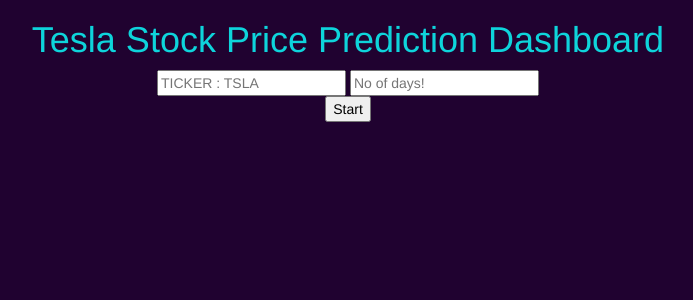
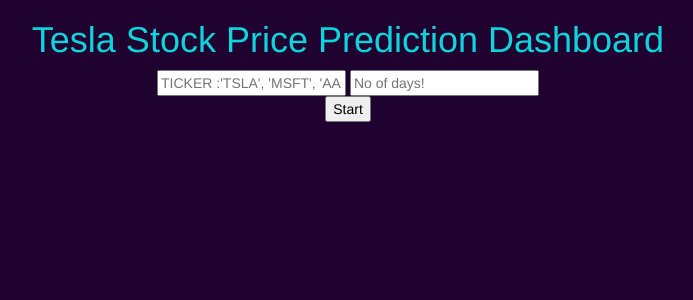
Before and after one commit to aobasuyi/Tesla_Stock_Prediction, a Flask app: page / in a window 1280 px wide. Shown: the top 300 px of the page, without its empty margins (292-985 px from the left). Run offline with Flask 2, Linux system fonts and the light colour scheme; some libraries are stand-ins or nearby versions.

Commit message:
index.html updates

```diff
--- a/tesla_pred/templates/index.html
+++ b/tesla_pred/templates/index.html
@@ -47,7 +47,7 @@
 				<center>
 					<form class="contact1-form validate-form" action="/predict" method="POST" enctype="multipart/form-data">
 						<div class="wrap-input1 validate-input" data-validate="Company TICKER is required">
-							<input  autocomplete="off" class="input1" type="text" name="ticker" id="ticker" placeholder="TICKER : TSLA">
+							<input  autocomplete="off" class="input1" type="text" name="ticker" id="ticker" placeholder="TICKER :'TSLA', 'MSFT', 'AAPL'>
 							<span class="shadow-input1"></span>
 
                             <input  autocomplete="off" class="input1" type="text" name="day" id="day" placeholder="No of days!">
```
